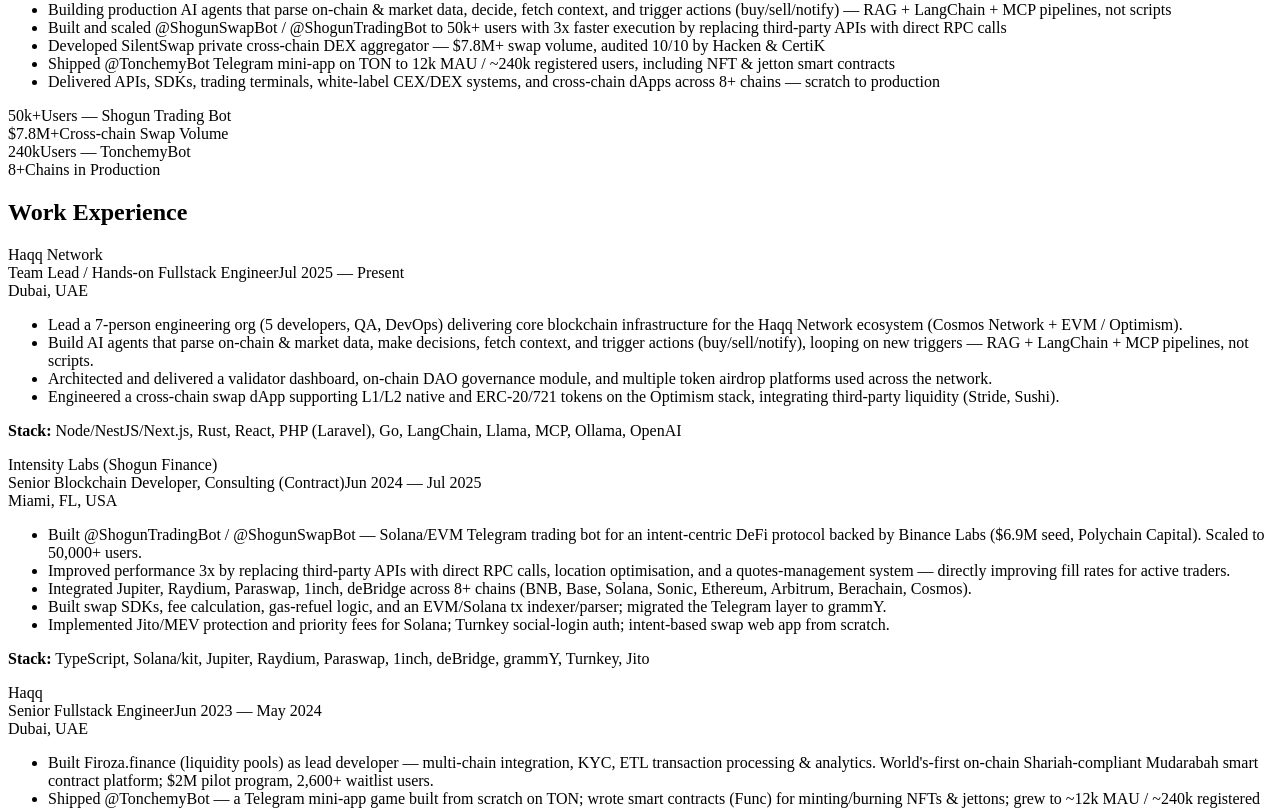
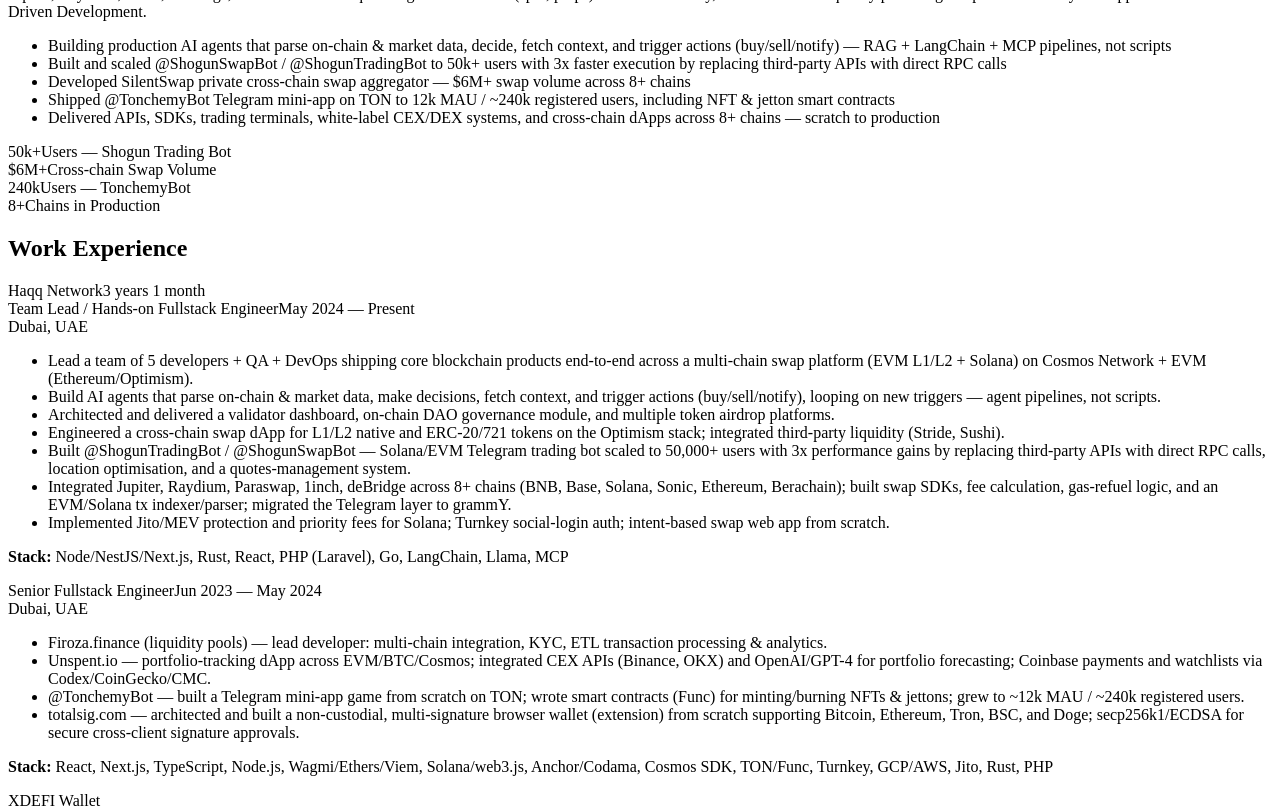
Before and after one commit to GarageInc/cv-template, a React (Vite) app: page / in a window 1280 px wide. Shown: the part 400-1210 px from the top of the page. Built offline with nearby package versions, Linux system fonts and the light colour scheme; the HTML template or start-up script is replaced by a standard one.

Commit message:
chore: upd cv

```diff
--- a/src/data/resumeData.ts
+++ b/src/data/resumeData.ts
@@ -29,8 +29,8 @@
 
 export const resumeData = {
   name: 'Rinat Fihtengolts',
-  title: 'AI & Blockchain Engineer · Team Lead | LLM Agents — RAG, LangChain, MCP | Cross-Chain DeFi · Rust · TypeScript · Solana/EVM/Cosmos/BTC',
-  location: 'Dubai, UAE',
+  title: 'AI RAG & Blockchain Engineer | LLM, LangChain, MCP | Rust · TypeScript · Solana/EVM/Cosmos/BTC/Monero/Tron | DeFi, Trading Bots, Smart Contracts · Hands-on dev',
+  location: 'Moscow, Russia',
 
   contact: {
     telegram: 'https://t.me/rfihtengolts',
@@ -41,19 +41,19 @@
   },
 
   summary:
-    'Hands-on engineer with 12+ years in software and 8 years in Web3, now building AI agent systems on top of DeFi infrastructure — pairing on-chain execution with LLM-driven decision layers. I design RAG pipelines that parse on-chain and market data, decide, fetch context, and act (buy/sell/notify), looping on new triggers — agent pipelines, not scripts — using LangChain, MCP, Ollama, Hugging Face, and OpenAI. I know DeFi and trading apps from inside the ecosystem, as both user and builder: APIs, SDKs, white-label CEXes/DEXes, trading bots and terminals, swap apps (Uniswap, Jupiter, Raydium, 1inch, deBridge, Wormhole), and cross-chain dApps — from scratch to production. Chains: Solana, Ethereum/L2, Cosmos, Tron, Bitcoin (PSBT), Monero. Also a quant/algorithmic trader (spot/perps): CeFi low-latency/HFT, DeFi MEV and liquidity providing. Ship fast, iterate, and stay in support — Results-Driven Development.',
+    'Hands-on engineer with 12+ years in software and 8 years in Web3, building Web3/AI/trading agent systems on top of DeFi infrastructure — combining on-chain execution with LLM-driven decision layers. RAG: parse data, decide, fetch context, act (buy/sell/notify), and loop on triggers — agent pipelines, not scripts — working hands-on with LangChain, MCP, Ollama, Hugging Face, and OpenAI for data processing and autonomous agents. Shipped: Ankr, Haqq Network, XDEFI — hundreds of thousands of infrastructure users; @ShogunSwapBot / @ShogunTradingBot — Solana + EVM trading bot scaled to 50,000+ users with a 3x performance gain by replacing third-party APIs with direct RPC calls; SilentSwap — private cross-chain swaps, $6M+ volume; white-label CEX/DEX platforms, swap apps, SDKs, and cross-chain dApps — scratch to production. Chains: Solana, Ethereum/L2, Cosmos, Tron, Bitcoin (PSBT), Monero. Integrations: Uniswap, Jupiter, Raydium, 1inch, deBridge, Wormhole. Also a quant/algorithmic trader (spot, perps): CeFi low-latency, DeFi MEV and liquidity providing. Ship fast and always in support — Results-Driven Development.',
 
   highlights: [
     'Building production AI agents that parse on-chain & market data, decide, fetch context, and trigger actions (buy/sell/notify) — RAG + LangChain + MCP pipelines, not scripts',
     'Built and scaled @ShogunSwapBot / @ShogunTradingBot to 50k+ users with 3x faster execution by replacing third-party APIs with direct RPC calls',
-    'Developed SilentSwap private cross-chain DEX aggregator — $7.8M+ swap volume, audited 10/10 by Hacken & CertiK',
+    'Developed SilentSwap private cross-chain swap aggregator — $6M+ swap volume across 8+ chains',
     'Shipped @TonchemyBot Telegram mini-app on TON to 12k MAU / ~240k registered users, including NFT & jetton smart contracts',
     'Delivered APIs, SDKs, trading terminals, white-label CEX/DEX systems, and cross-chain dApps across 8+ chains — scratch to production',
   ],
 
   achievements: [
     { metric: '50k+', label: 'Users — Shogun Trading Bot' },
-    { metric: '$7.8M+', label: 'Cross-chain Swap Volume' },
+    { metric: '$6M+', label: 'Cross-chain Swap Volume' },
     { metric: '240k', label: 'Users — TonchemyBot' },
     { metric: '8+', label: 'Chains in Production' },
   ] as Achievement[],
@@ -61,53 +61,34 @@
   experience: [
     {
       company: 'Haqq Network',
+      totalDuration: '3 years 1 month',
       roles: [
         {
           title: 'Team Lead / Hands-on Fullstack Engineer',
-          period: 'Jul 2025 — Present',
+          period: 'May 2024 — Present',
           location: 'Dubai, UAE',
           highlights: [
-            'Lead a 7-person engineering org (5 developers, QA, DevOps) delivering core blockchain infrastructure for the Haqq Network ecosystem (Cosmos Network + EVM / Optimism).',
-            'Build AI agents that parse on-chain & market data, make decisions, fetch context, and trigger actions (buy/sell/notify), looping on new triggers — RAG + LangChain + MCP pipelines, not scripts.',
-            'Architected and delivered a validator dashboard, on-chain DAO governance module, and multiple token airdrop platforms used across the network.',
-            'Engineered a cross-chain swap dApp supporting L1/L2 native and ERC-20/721 tokens on the Optimism stack, integrating third-party liquidity (Stride, Sushi).',
-          ],
-          stack: 'Node/NestJS/Next.js, Rust, React, PHP (Laravel), Go, LangChain, Llama, MCP, Ollama, OpenAI',
-        },
-      ],
-    },
-    {
-      company: 'Intensity Labs (Shogun Finance)',
-      roles: [
-        {
-          title: 'Senior Blockchain Developer, Consulting (Contract)',
-          period: 'Jun 2024 — Jul 2025',
-          location: 'Miami, FL, USA',
-          highlights: [
-            'Built @ShogunTradingBot / @ShogunSwapBot — Solana/EVM Telegram trading bot for an intent-centric DeFi protocol backed by Binance Labs ($6.9M seed, Polychain Capital). Scaled to 50,000+ users.',
-            'Improved performance 3x by replacing third-party APIs with direct RPC calls, location optimisation, and a quotes-management system — directly improving fill rates for active traders.',
-            'Integrated Jupiter, Raydium, Paraswap, 1inch, deBridge across 8+ chains (BNB, Base, Solana, Sonic, Ethereum, Arbitrum, Berachain, Cosmos).',
-            'Built swap SDKs, fee calculation, gas-refuel logic, and an EVM/Solana tx indexer/parser; migrated the Telegram layer to grammY.',
+            'Lead a team of 5 developers + QA + DevOps shipping core blockchain products end-to-end across a multi-chain swap platform (EVM L1/L2 + Solana) on Cosmos Network + EVM (Ethereum/Optimism).',
+            'Build AI agents that parse on-chain & market data, make decisions, fetch context, and trigger actions (buy/sell/notify), looping on new triggers — agent pipelines, not scripts.',
+            'Architected and delivered a validator dashboard, on-chain DAO governance module, and multiple token airdrop platforms.',
+            'Engineered a cross-chain swap dApp for L1/L2 native and ERC-20/721 tokens on the Optimism stack; integrated third-party liquidity (Stride, Sushi).',
+            'Built @ShogunTradingBot / @ShogunSwapBot — Solana/EVM Telegram trading bot scaled to 50,000+ users with 3x performance gains by replacing third-party APIs with direct RPC calls, location optimisation, and a quotes-management system.',
+            'Integrated Jupiter, Raydium, Paraswap, 1inch, deBridge across 8+ chains (BNB, Base, Solana, Sonic, Ethereum, Berachain); built swap SDKs, fee calculation, gas-refuel logic, and an EVM/Solana tx indexer/parser; migrated the Telegram layer to grammY.',
             'Implemented Jito/MEV protection and priority fees for Solana; Turnkey social-login auth; intent-based swap web app from scratch.',
           ],
-          stack: 'TypeScript, Solana/kit, Jupiter, Raydium, Paraswap, 1inch, deBridge, grammY, Turnkey, Jito',
+          stack: 'Node/NestJS/Next.js, Rust, React, PHP (Laravel), Go, LangChain, Llama, MCP',
         },
-      ],
-    },
-    {
-      company: 'Haqq',
-      roles: [
         {
           title: 'Senior Fullstack Engineer',
           period: 'Jun 2023 — May 2024',
           location: 'Dubai, UAE',
           highlights: [
-            'Built Firoza.finance (liquidity pools) as lead developer — multi-chain integration, KYC, ETL transaction processing & analytics. World\'s-first on-chain Shariah-compliant Mudarabah smart contract platform; $2M pilot program, 2,600+ waitlist users.',
-            'Shipped @TonchemyBot — a Telegram mini-app game built from scratch on TON; wrote smart contracts (Func) for minting/burning NFTs & jettons; grew to ~12k MAU / ~240k registered users.',
-            'Built Unspent.io — portfolio-tracking dApp across EVM/BTC/Cosmos; integrated CEX APIs (Binance, OKX) and OpenAI/GPT-4 for portfolio forecasting; Coinbase payments and watchlists via CoinGecko/CMC.',
-            'Built totalsig.com — a non-custodial, multi-signature browser wallet (extension) from scratch, supporting Bitcoin, Ethereum, Tron, BSC, and Doge; secp256k1/ECDSA for secure cross-client signature approvals.',
+            'Firoza.finance (liquidity pools) — lead developer: multi-chain integration, KYC, ETL transaction processing & analytics.',
+            'Unspent.io — portfolio-tracking dApp across EVM/BTC/Cosmos; integrated CEX APIs (Binance, OKX) and OpenAI/GPT-4 for portfolio forecasting; Coinbase payments and watchlists via Codex/CoinGecko/CMC.',
+            '@TonchemyBot — built a Telegram mini-app game from scratch on TON; wrote smart contracts (Func) for minting/burning NFTs & jettons; grew to ~12k MAU / ~240k registered users.',
+            'totalsig.com — architected and built a non-custodial, multi-signature browser wallet (extension) from scratch supporting Bitcoin, Ethereum, Tron, BSC, and Doge; secp256k1/ECDSA for secure cross-client signature approvals.',
           ],
-          stack: 'React, Next.js, TypeScript, Node.js, Wagmi/Ethers/Viem, Solana/web3.js, Anchor/Codama, Cosmos SDK, TON/Func, Turnkey, GCP/AWS',
+          stack: 'React, Next.js, TypeScript, Node.js, Wagmi/Ethers/Viem, Solana/web3.js, Anchor/Codama, Cosmos SDK, TON/Func, Turnkey, GCP/AWS, Jito, Rust, PHP',
         },
       ],
     },
@@ -265,7 +246,7 @@
     {
       category: 'Blockchain & Web3',
       skills: [
-        'Solana', 'Ethereum/L2', 'Cosmos SDK', 'Tron', 'BTC (forks)', 'TON',
+        'Solana', 'Ethereum/L2', 'Cosmos SDK', 'Tron', 'BTC (PSBT)', 'Monero', 'TON',
         'Solidity', 'Rust', 'Func', 'Anchor/Codama',
         'DeFi Protocols', 'MEV/Jito', 'Cross-chain Bridges',
         'Secret Network', 'Uniswap', 'Jupiter', 'Raydium', '1inch', 'deBridge', 'Wormhole',
```
Also changed, not shown: index.html (+3 -3 lines).
